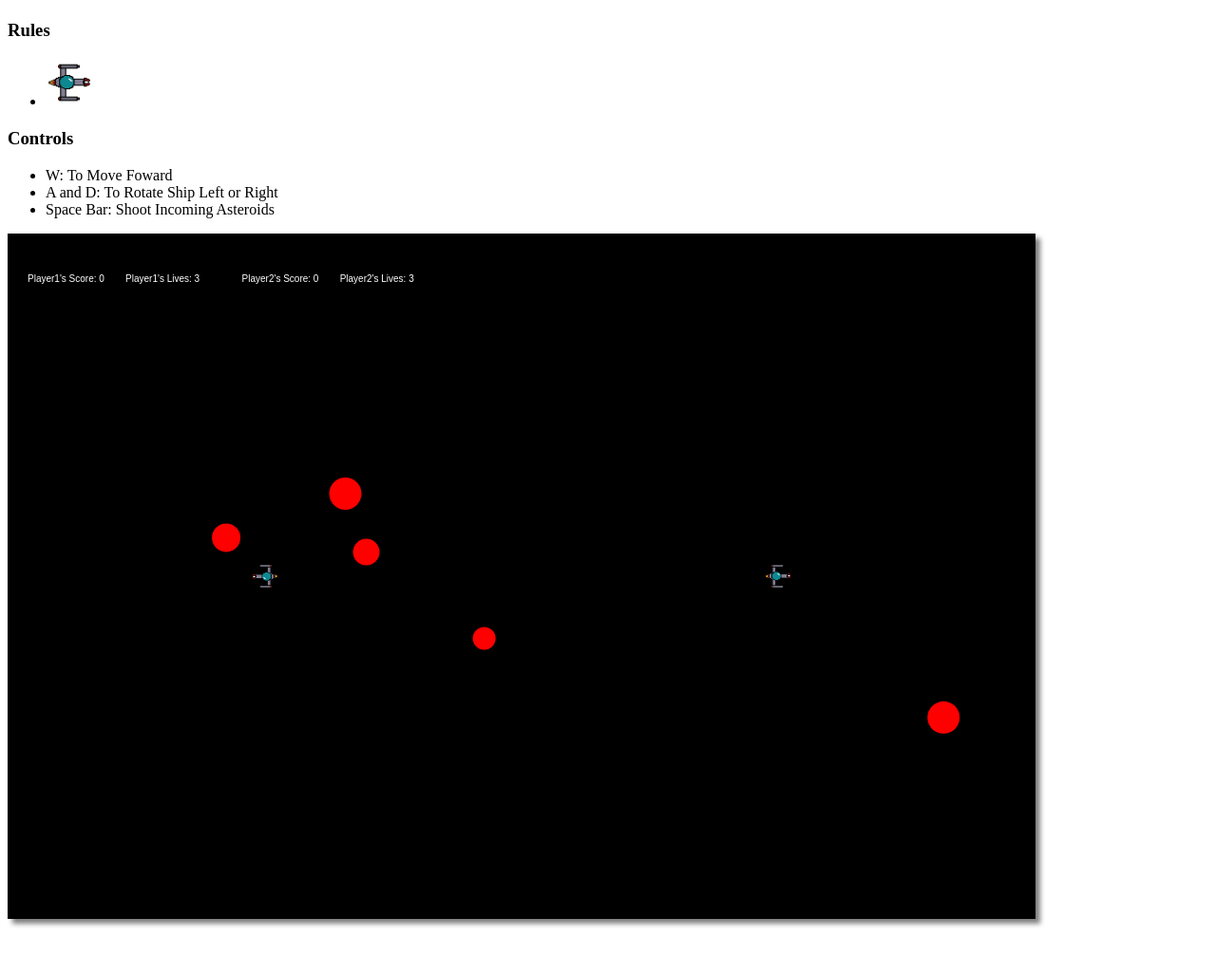
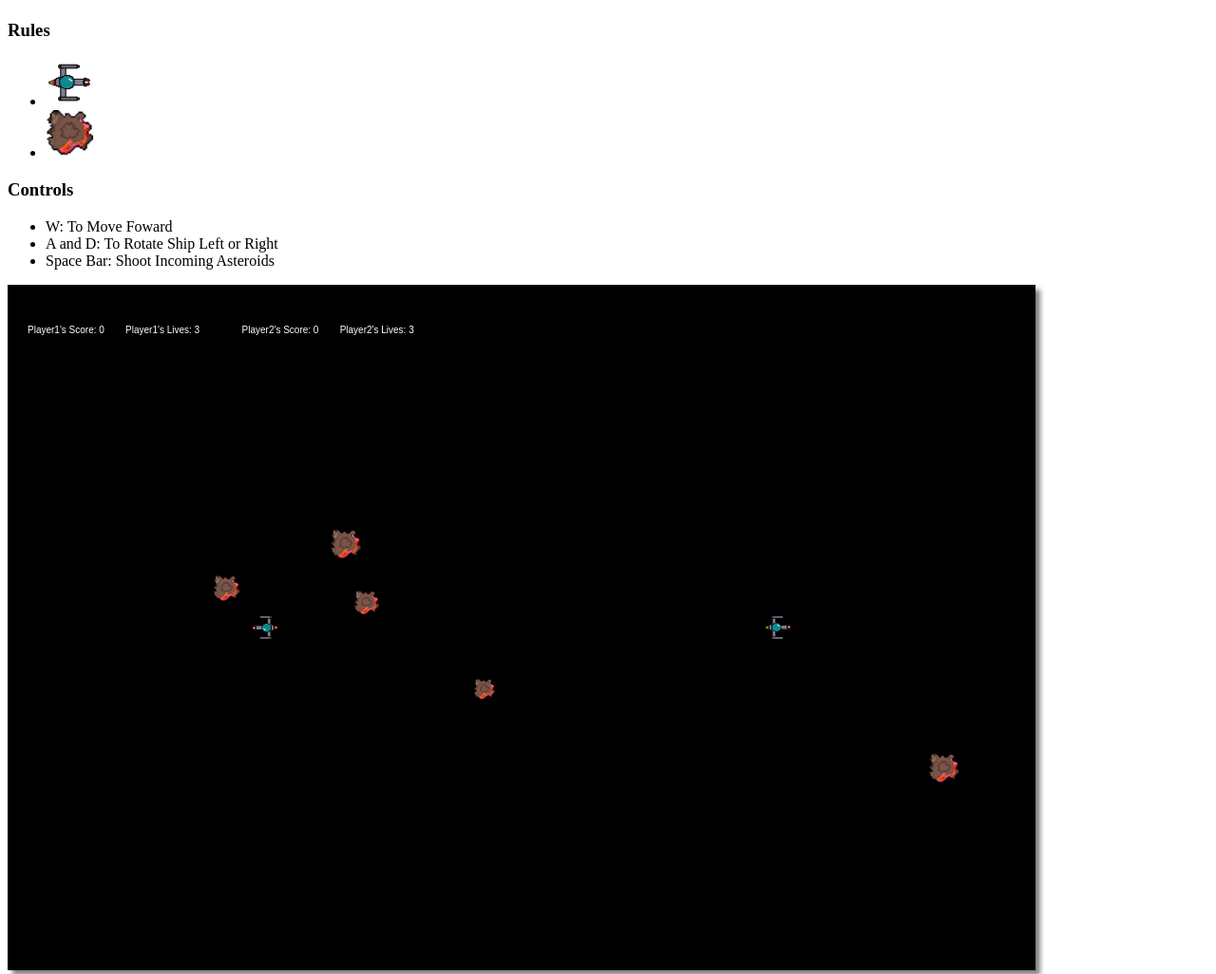
Before and after one commit to jmcquality14/Project, a plain HTML site: page Project/index.html in a window 1280 px wide. Shown: the top 1026 px of the page at 95% size. Before the commit the page ends 980 px from the top, so only its background shows below. Drawn offline with Linux system fonts and the light colour scheme.

Commit message:
added asteroid image, added gliding effect

```diff
--- a/Project/asteroid.js
+++ b/Project/asteroid.js
@@ -17,7 +17,7 @@ function Asteroid(x, y, radius, velocity, angle, mass){
 	this.angle = angle;
 	this.x_vector = velocity*Math.sin(angle);
 	this.y_vector = velocity*Math.cos(angle);
-	this.img = document.getElementById('asteroid')
+	this.img = document.getElementById('asteroid');
 }
 
 /** @function update
@@ -28,10 +28,10 @@ Asteroid.prototype.update = function(deltaT){
 	this.x += deltaT * this.x_vector;
 	this.y += deltaT * this.y_vector;
 
-	if(this.y < -30){ this.y = HEIGHT; }
-	if(this.y > HEIGHT+30){ this.y = 0; }
-	if(this.x < -30){ this.x = WIDTH; }
-	if(this.x > WIDTH+30){ this.x = 0; }
+	if(this.y < -32){ this.y = HEIGHT; }
+	if(this.y > HEIGHT+32){ this.y = 0; }
+	if(this.x < -32){ this.x = WIDTH; }
+	if(this.x > WIDTH+32){ this.x = 0; }
 }
 
 /** @function render
@@ -40,10 +40,11 @@ Asteroid.prototype.update = function(deltaT){
   */
 Asteroid.prototype.render = function(context){
 	context.save();
-	context.beginPath();
-	context.fillStyle = 'red'
-	context.arc(this.x, this.y, this.radius, 0, 2*Math.PI);
-	context.fill();
-	context.closePath();
+	//context.beginPath();
+	//context.fillStyle = 'red'
+	//context.arc(this.x, this.y, this.radius, 0, 2*Math.PI);
+	//context.fill();
+	context.drawImage(this.img, this.x-this.radius, this.y-this.radius, 2*this.radius, 2*this.radius);
+	//context.closePath();
 	context.restore();
 }
--- a/Project/game.js
+++ b/Project/game.js
@@ -24,8 +24,8 @@ var level = 1;
 //Sprites//
 var bullets = [];
 var asteroids = [];
-var player1 = new Player( WIDTH/4, HEIGHT/2, Math.PI);
-var player2 = new Player((3*WIDTH)/4, HEIGHT/2, 0);
+var player1 = new Player( WIDTH/4, HEIGHT/2, Math.PI, "spaceship.png");
+var player2 = new Player((3*WIDTH)/4, HEIGHT/2, 0, "spaceship.png");
 
 //Sounds//
 var laser = new Sound("Laser_Shoot.wav");
@@ -155,23 +155,19 @@ function update(elaspedTime){
 		if( asteroids.length < numOfAsteroids){
 			for(var i = 0; i < numOfAsteroids; i++){ addAsteroid();}
 		}
-	} else { //&& !player1.currentInput.up
-		if(player1.currentInput.up){ player1.update(elaspedTime, 0, 0.2);}
-		if(player1.currentInput.left ){ player1.update(elaspedTime, -0.1, 0);}
-		if(player1.currentInput.right ){ player1.update(elaspedTime, 0.1, 0);}
+	} else {
+		if(player1.currentInput.left){ player1.update(elaspedTime, -0.05, 0);} else if(player1.currentInput.right){ player1.update(elaspedTime, 0.05, 0);}
+		if(player1.currentInput.up && !(player1.currentInput.left || player1.currentInput.right) ){ player1.update(elaspedTime, 0, 0.2);} else { player1.update(elaspedTime, 0 , 0); }
 		if(player1.currentInput.space && !player1.priorInput.space && !player1.dead) {
 			bullets.push(new Bullet(player1.x, player1.y, 2, 0.5, player1.angle, player1));
 			laser.play();
 		}
-		//&& !player2.currentInput.up
-		if(player2.currentInput.up){ player2.update(elaspedTime, 0, 0.2);}
-		if(player2.currentInput.left ){ player2.update(elaspedTime, -0.1, 0);}
-		if(player2.currentInput.right ){ player2.update(elaspedTime, 0.1, 0);}
+		if(player2.currentInput.left ){ player2.update(elaspedTime, -0.05, 0);} else if(player2.currentInput.right ){ player2.update(elaspedTime, 0.05, 0);}
+		if(player2.currentInput.up && !(player2.currentInput.left || player2.currentInput.right)){ player2.update(elaspedTime, 0, 0.2);} else { player2.update( elaspedTime, 0, 0); }
 		if(player2.currentInput.space && !player2.priorInput.space && !player2.dead) {
 			bullets.push(new Bullet(player2.x, player2.y, 2, 0.5, player2.angle, player2));
 			laser.play();
 		}
-
 		asteroids.forEach(function(asteroid,index){
 			asteroid.update(elaspedTime);
 		});
@@ -179,7 +175,6 @@ function update(elaspedTime){
 			bullet.update(elaspedTime);
 			if(bullet.y < 0 || bullet.y > HEIGHT || bullet.x < 0 || bullet.x > WIDTH){ bullets.splice(index, 1);}
 		});
-
 		if(!player1.dead){detectPlayerCollision(player1);detectBulletPlayerCollision(player1);}
 		if(!player2.dead){detectPlayerCollision(player2);detectBulletPlayerCollision(player2);}
 		detectAsteroidCollision()
--- a/Project/index.html
+++ b/Project/index.html
@@ -11,7 +11,7 @@
 		<h3>Rules</h3>
 		<ul>
 			<li><image id="spaceship" width="50" height="50" src=spaceship.png></li>
-
+			<li><image id="asteroid" width="50" height="50" src=asteroid.png></li>
 		</ul>
 		<h3>Controls</h3>
 		<ul>
--- a/Project/player.js
+++ b/Project/player.js
@@ -4,13 +4,15 @@
   * @param {integer} x - x-coordinate of player
   * @param {integer} y - y-coordinate of player
   */
-function Player(x, y, angle){
-	this.x = x;
-	this.y = y;
-	this.angle = angle;
+function Player(x, y, angle){//src
 	this.dead = false;
 	this.lives = 3;
 	this.score = 0;
+	this.x = x;
+	this.y = y;
+	this.angle = angle; // angle ship is pointing
+	this.momentumAngle = angle; // angle ship is traveling
+	this.speed = 0;
 	this.width = 32;
 	this.height = 32;
 	this.currentInput = {
@@ -25,6 +27,8 @@ function Player(x, y, angle){
 		left: false,
 		right: false,
 	}
+	//this.img = document.createElement('CSSImageValue');
+	//this.img.src = src;
 	this.img = document.getElementById('spaceship');
 }
 
@@ -34,11 +38,24 @@ function Player(x, y, angle){
   * @param {double} deltaT - the total change in the anlge
   * @param {double} deltaV - the total change in veloity
   */
-Player.prototype.update= function(deltaT, deltaTheta, deltaV){
+Player.prototype.update= function(deltaT, deltaTheta, velocity){
 
-	this.angle += deltaTheta;
-	var x_vector = deltaV*Math.cos(this.angle);
-	var y_vector = deltaV*Math.sin(this.angle);
+	if(velocity != 0 && (this.angle == this.momentumAngle)) {
+		this.speed = velocity;
+	} else {
+		this.speed *= 0.98;
+	}
+
+	if(this.speed <= 0.02 && this.speed >= -0.02){
+		this.speed = 0;
+		this.angle += deltaTheta;
+		this.momentumAngle = this.angle;
+	} else {
+		this.angle += deltaTheta;
+	}
+
+	var x_vector = this.speed*Math.cos(this.momentumAngle);
+	var y_vector = this.speed*Math.sin(this.momentumAngle);
 
 	this.x += deltaT*x_vector;
 	this.y += deltaT*y_vector;
```
Also changed, not shown: Project/asteroid.png (added).
